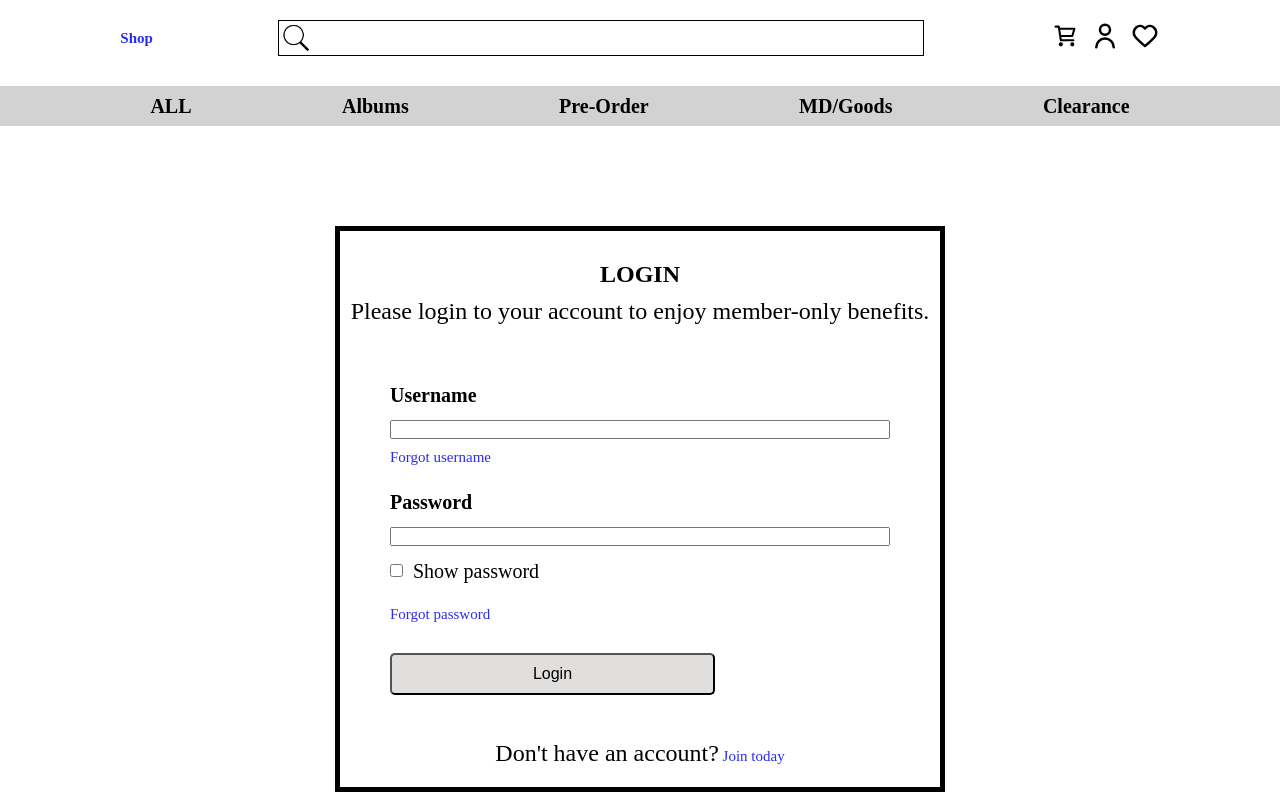
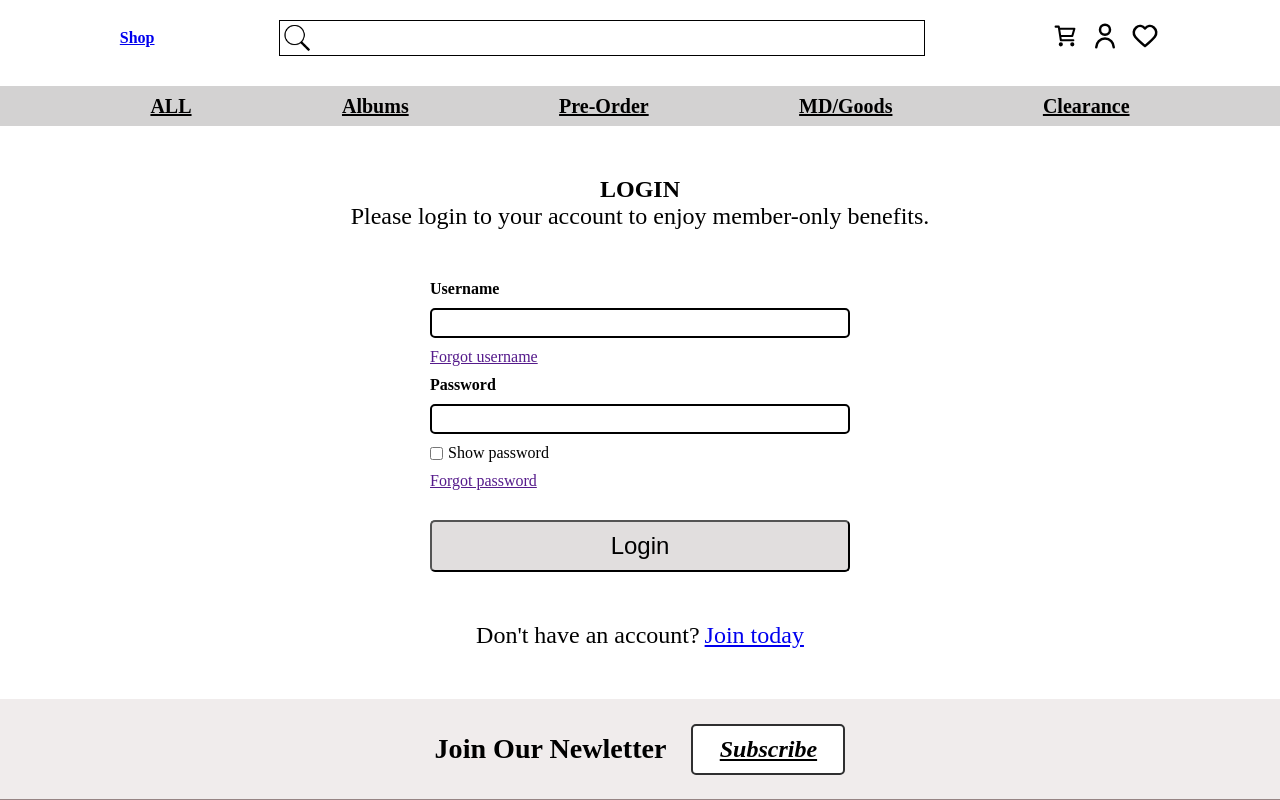
Before and after one commit to tdnguyen09/e-commerce-app, a React (Create React App) app: page /login in a window 1280 px wide. Shown: the top 800 px of the page. Built offline with nearby package versions, Linux system fonts and the light colour scheme.

Commit message:
styling login component

```diff
--- a/src/components/Login/Login.css
+++ b/src/components/Login/Login.css
@@ -1,48 +1,55 @@
-.login-page {
-    border: solid 5px black;
+/*login-page*/
+.login-page{
     text-align: center;
-    max-width: 600px;
-    min-width: 200px;
-    margin:  100px auto;
-    padding-top: 30px;
-}
-h2{
-    margin-bottom: 10px;
-}
-#login-form {
-    padding: 25px 50px;
+    margin: 30px auto;
+    padding-top: 20px;
     display: flex;
     flex-direction: column;
-    line-height: 2.5;
-    font-size: 20px;
+    max-width: 600px;
+    min-width: 390px;
 }
-label, a {
+
+/*form-section*/
+#login-form{
+    display: flex;
+    flex-direction: column;
+    margin: 10px auto;
+    padding: 20px 50px;
+    flex-wrap: wrap;
+    row-gap: 10px;
+    max-width: 80%;
+    min-width: 70%;
+}
+
+label, a, #show-password-container{
     text-align: left;
 }
-#show-password-container {
-    display: inline-flex;
-    align-items: center;
-}
-#show-password-container input {
-    margin-right: 10px;
-}
-button {
-    background-color: rgb(251, 239, 69);
+
+form button{
+    width: 100%;
     border-radius: 5px;
-    font-size: 20px;
     margin-top: 20px;
-}
-a {
-    text-decoration: none;
-    font-size: 15px;
-    color: rgb(43, 43, 242);
+    background-color: rgb(225, 222, 222);
+    font-size: 1.5rem;
 }
 
-@media screen and (max-width: 390px) {
-   .login-page{
-        width: 390px;
-   }
-   .fill-input{
-    border: 1px solid black;
-   }
+.fill-input {
+    border-radius: 5px;
+    border: solid 2px black;
+    height: 30px;
+    box-sizing: border-box;
+    padding-left: 5px;
+    padding-right: 5px;
 }
+
+#show-password-container {
+    display: flex;
+    flex-direction: row;
+    align-items: center;
+    column-gap: 5px;
+}
+
+span {
+    margin-left: 5px;
+
+}
--- a/src/components/Login/Login.js
+++ b/src/components/Login/Login.js
@@ -1,5 +1,6 @@
 import React from "react";
 import './Login.css'
+import { Link } from "react-router-dom/cjs/react-router-dom.min";
 
 function Login () {
     return (
@@ -21,7 +22,7 @@
             </form>
             <p className="join-suggestion">
                 Don't have an account?
-                <a href="">  Join today</a>
+                <span><Link to="/signup">Join today</Link></span>
             </p>
         </div>
     )
```
